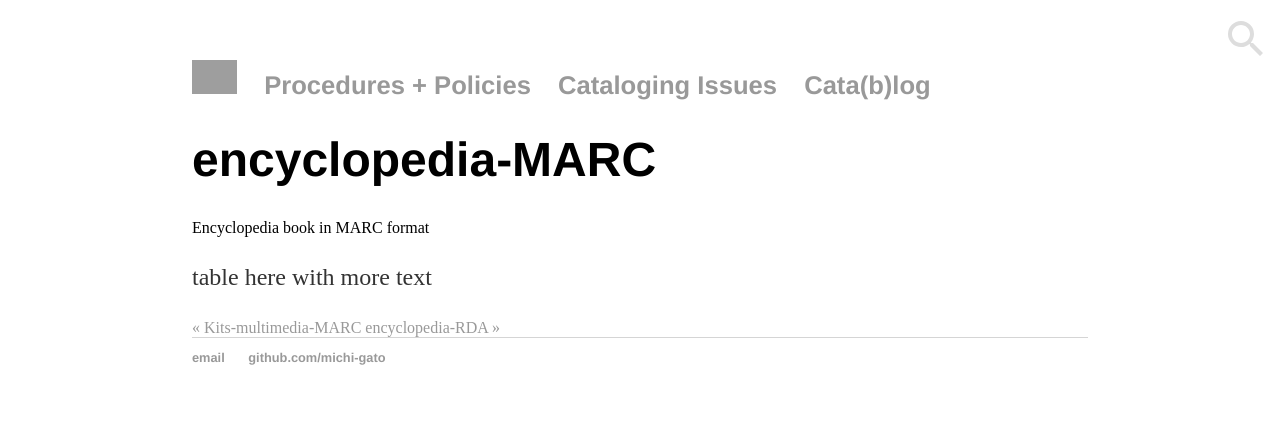
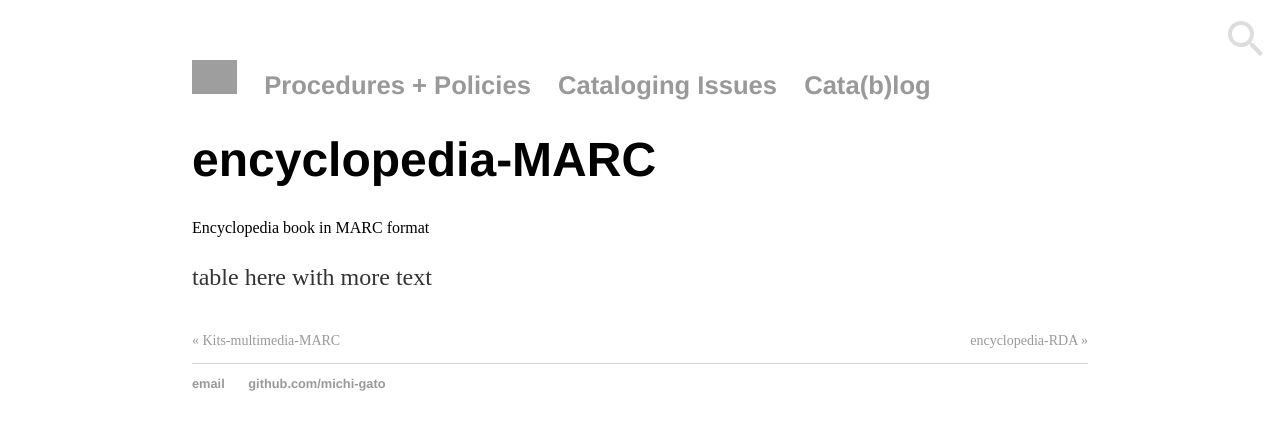
Before and after one commit to cat-alog/cat-alog.github.io, a Jekyll site: the page built from _posts/2018-02-10-encyclopedia-MARC.md, in a window 1280 px wide. Shown: the top 430 px of the page. Built offline with Jekyll 4.4.1, drawn with Linux system fonts in a browser that asks for light colours; grey boxes are pictures that could not be loaded.

Commit message:
pagination

```diff
--- a/css/main.css
+++ b/css/main.css
@@ -60,6 +60,8 @@ th{
 td{
     border:1px solid #000000;
 }
+
+/* download buttons for full-text */
 .dwnld-btn {
   padding: 10px;
   border-radius: 10px;
@@ -70,7 +72,27 @@ td{
   background-color: #ffff99;
 }
 
+/* icon for home link */
 .homeicon {
 	width: 45px;
 	height: auto;
 }
+
+/* blog post pagination */
+.PageNavigation {
+  font-size: 14px;
+  display: block;
+  width: auto;
+  overflow: hidden;
+}
+
+.PageNavigation a {
+  display: block;
+  width: 50%;
+  float: left;
+  margin: 1em 0;
+}
+
+.PageNavigation .next {
+  text-align: right;
+}
```
